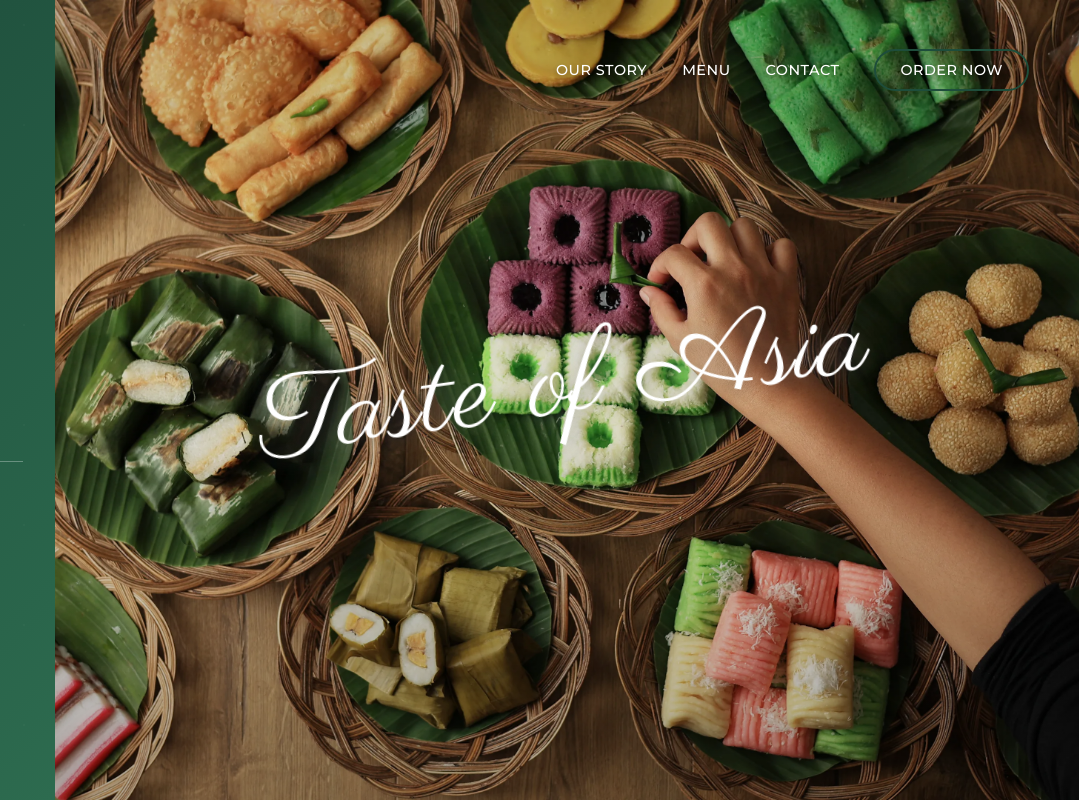
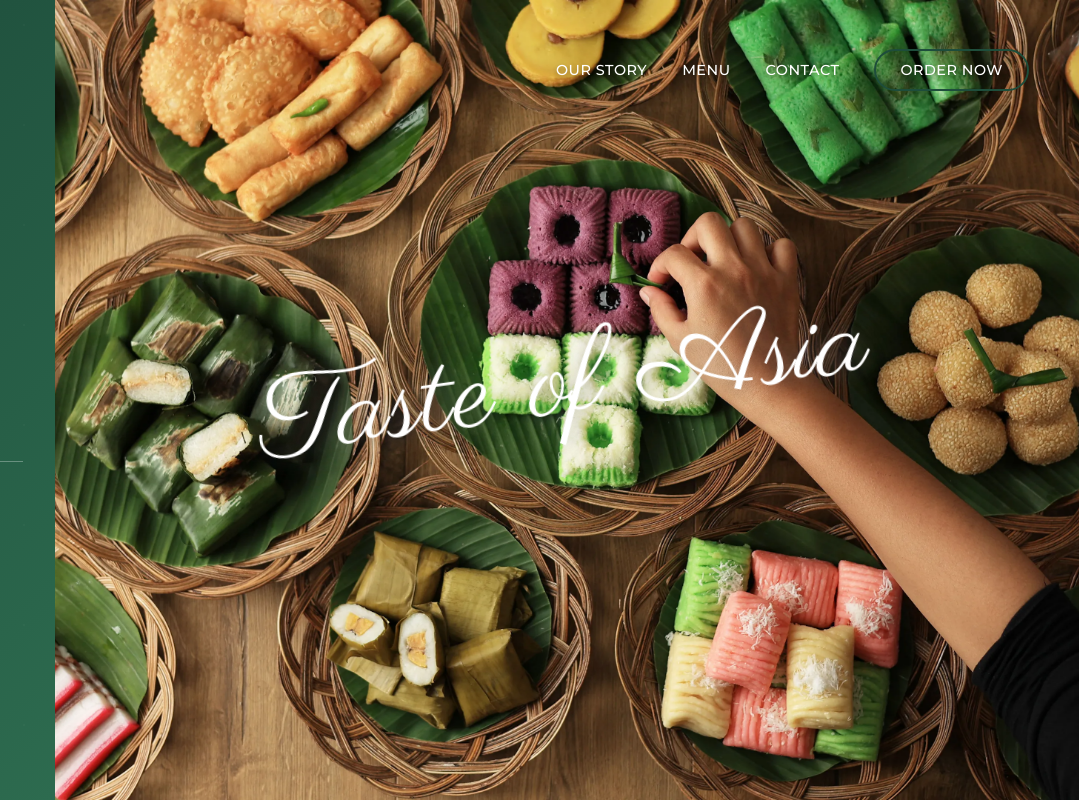
Before and after one commit to KenLo506/MadamTang, a plain HTML site: page index.html in a window 1280 px wide. Shown: the top 802 px of the page, 201-1280 px from the left. Drawn offline with Linux system fonts and the light colour scheme.

Commit message:
Change Color

```diff
--- a/styles.css
+++ b/styles.css
@@ -350,7 +350,7 @@ header.scrolled nav a[href="#order"]:hover {
     left: 0;
     right: 0;
     bottom: 0;
-    background: linear-gradient(180deg, rgba(0,0,0,0.2) 0%, rgba(0,0,0,0.1) 50%, rgba(0,0,0,0.3) 100%);
+    /* background: linear-gradient(180deg, rgba(0,0,0,0.2) 0%, rgba(0,0,0,0.1) 50%, rgba(0,0,0,0.3) 100%); */
 }
 
 @keyframes slideInRight {
```
